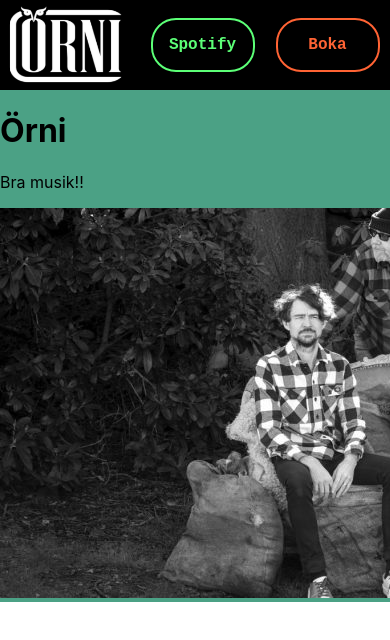
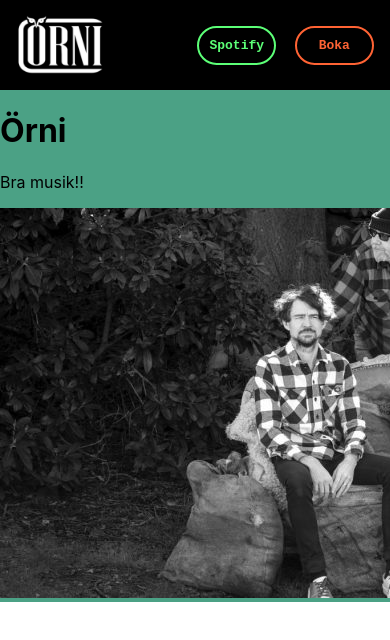
Before and after one commit to gustavAlbrekts0n/orni, a React (Create React App) app: page / in a window 390 px wide. Shown: the top 640 px of the page. Built offline with nearby package versions, Linux system fonts and the light colour scheme.

Commit message:
Mobile support from now on

```diff
--- a/src/components/Header.css
+++ b/src/components/Header.css
@@ -22,7 +22,7 @@
 
 .logo {
     height: 80px;
-    margin: 5px;
+    margin: 8px;
 }
 
 .header-buttons {
@@ -30,13 +30,18 @@
     min-width: calc(var(--header-button-width) * 2.5);
     display: flex;
     justify-content: space-around;
+    margin-right: 7px;
     /*background-color: rgba(245, 84, 111, 0.247);*/
 }
 
 .button {
+    display: flex;
+    justify-content: center;
+    align-items: center;
     text-align: center;
     font-weight: 600;
     min-width: var(--header-button-width);
+    max-width: var(--header-button-width);
     border-radius: 25px;
     cursor: pointer;
     transition: background-color 0.3s ease;
@@ -62,3 +67,23 @@
     color: rgb(0, 0, 0);
     background-color: var(--color-booking);
 }
+
+@media only screen and (max-width: 600px) {
+    :root {
+        --header-button-width: 75px;
+    }
+
+    .logo {
+        height: 60px;
+        margin: 15px;
+    }
+
+    .header-buttons {
+        width: 50%;
+    }
+
+    .button {
+        height: 35px;
+        font-size: small;
+    }
+}
```
